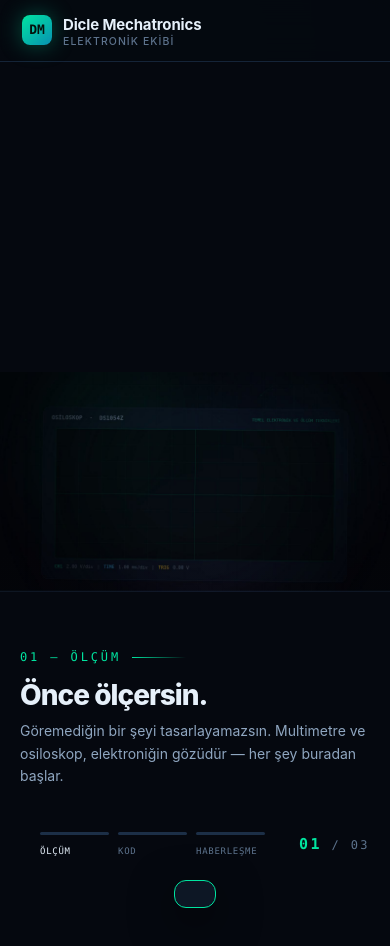
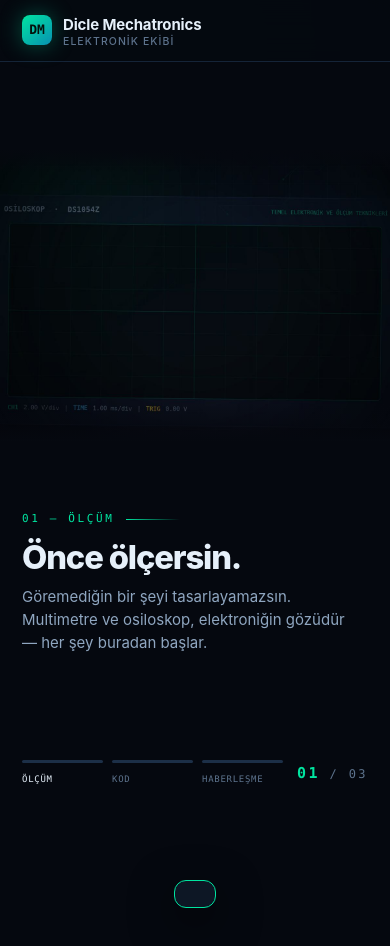
Before and after one commit to mert0916/dicle-mechatronics, a plain HTML site: page index.html in a window 390 px wide. Shown: the top 946 px of the page. Drawn offline with Linux system fonts and the light colour scheme.

Commit message:
Add files via upload

```diff
--- a/index.html
+++ b/index.html
@@ -218,9 +218,35 @@ body.nofilm .stage>.scroll-hint{display:none}
 @media(max-width:640px){
   .film-cap{padding:0 20px;min-height:200px}
   .cap{left:20px;right:20px}
-  .film-rail{padding:22px 20px 0}
   .seg span{font-size:9px;letter-spacing:.08em}
-  .film-top{padding:74px 20px 0}
+}
+
+/* ---------- DİKEY EKRAN (telefon) ----------
+   Görsel üstte bir bant, metin hemen altında. Boş alan kalmaz. */
+body.portrait .scrolly{height:340vh}   /* telefonda daha kısa kaydırma */
+body.portrait .stage{display:block}
+body.portrait .film-scrim{
+  background:linear-gradient(0deg,rgba(5,8,15,.55) 0%,rgba(5,8,15,0) 30%);
+}
+/* metin + ray, bandın altında kalan alanda birlikte ortalanır */
+body.portrait .film-ui{
+  position:absolute;left:0;right:0;top:var(--bandBottom,54%);bottom:0;
+  display:flex;flex-direction:column;justify-content:center;padding:0 0 20px;
+}
+body.portrait .film-cap{flex:none;min-height:232px;position:relative;padding:0 22px}
+body.portrait .cap{top:0;bottom:auto;left:22px;right:22px;transform:translateY(26px)}
+body.portrait .cap.on{transform:none}
+body.portrait .cap .no{font-size:11px;margin-bottom:12px}
+body.portrait .cap h2{font-size:clamp(29px,8.4vw,42px);margin-bottom:11px;max-width:14ch}
+body.portrait .cap p{font-size:15px;line-height:1.55;max-width:36ch;color:var(--txt-2)}
+body.portrait .rail-row{margin-top:18px;padding:0 22px;gap:14px}
+body.portrait .film-cue{display:none}
+
+/* kısa telefonlarda sıkıştır */
+@media(max-height:700px){
+  body.portrait .film-cap{min-height:196px}
+  body.portrait .cap h2{font-size:clamp(24px,7vw,32px)}
+  body.portrait .cap p{font-size:13.5px;line-height:1.45}
 }
 
 /* yükleme göstergesi */
@@ -1888,11 +1914,33 @@ const film = (function(){
   const imgs = new Array(COUNT);
   let loaded = 0, cur = -1, W = 0, Hh = 0, dpr = 1, raf = 0;
 
+  /* Kare oranı sabit: 1600x900. Yerleşim buna göre önceden hesaplanır. */
+  const IW = 1600, IH = 900, SAFE = 1200;   // SAFE: yanlardan kırpılabilir güvenli genişlik
+  let PORTRAIT = false, PB = {x:0, y:0, w:0, h:0};
+
+  function layout(){
+    PORTRAIT = (W / Hh) < 0.9;
+    document.body.classList.toggle("portrait", PORTRAIT);
+    if(PORTRAIT){
+      /* Dikey ekran: genişliğe göre ölçekle, yanlardan biraz kırp,
+         görseli üst banda yerleştir. Altında kalan yer metne ayrılır. */
+      const s = W / SAFE, w = IW * s, h = IH * s;
+      const y = Math.min(Math.max(58, Hh * 0.105), Math.max(58, Hh * 0.62 - h));
+      PB = {x:(W - w) / 2, y, w, h};
+      stage.style.setProperty("--bandBottom", Math.round(PB.y + PB.h - 28) + "px");
+    }else{
+      const s = Math.max(W / IW, Hh / IH), w = IW * s, h = IH * s;
+      PB = {x:(W - w) / 2, y:(Hh - h) / 2, w, h};
+      stage.style.removeProperty("--bandBottom");
+    }
+  }
+
   function resize(){
     dpr = Math.min(2, window.devicePixelRatio || 1);
     W = stage.clientWidth; Hh = stage.clientHeight;
     cv.width = Math.round(W * dpr); cv.height = Math.round(Hh * dpr);
     cx.setTransform(dpr, 0, 0, dpr, 0, 0);
+    layout();
     cur = -1; paint();
   }
 
@@ -1905,13 +1953,16 @@ const film = (function(){
   }
 
   function draw(img){
-    const iw = img.naturalWidth, ih = img.naturalHeight;
-    const cover = Math.max(W / iw, Hh / ih), fit = W / iw;
-    /* dar/dikey ekranlarda aşırı kırpma yerine genişliğe sığdır */
-    const s = ((Hh / ih) / (W / iw) > 1.45) ? fit : cover;
-    const w = iw * s, h = ih * s;
     cx.fillStyle = "#05080f"; cx.fillRect(0, 0, W, Hh);
-    cx.drawImage(img, (W - w) / 2, (Hh - h) / 2, w, h);
+    cx.drawImage(img, PB.x, PB.y, PB.w, PB.h);
+    if(!PORTRAIT) return;
+    /* Bandın alt ve üst kenarını arka plana eriterek keskin kesik izlenimini kaldır */
+    let g = cx.createLinearGradient(0, PB.y + PB.h - 38, 0, PB.y + PB.h);
+    g.addColorStop(0, "rgba(5,8,15,0)"); g.addColorStop(1, "#05080f");
+    cx.fillStyle = g; cx.fillRect(0, PB.y + PB.h - 38, W, 39);
+    g = cx.createLinearGradient(0, PB.y, 0, PB.y + 24);
+    g.addColorStop(0, "#05080f"); g.addColorStop(1, "rgba(5,8,15,0)");
+    cx.fillStyle = g; cx.fillRect(0, PB.y - 1, W, 25);
   }
 
   function progress(){
```
